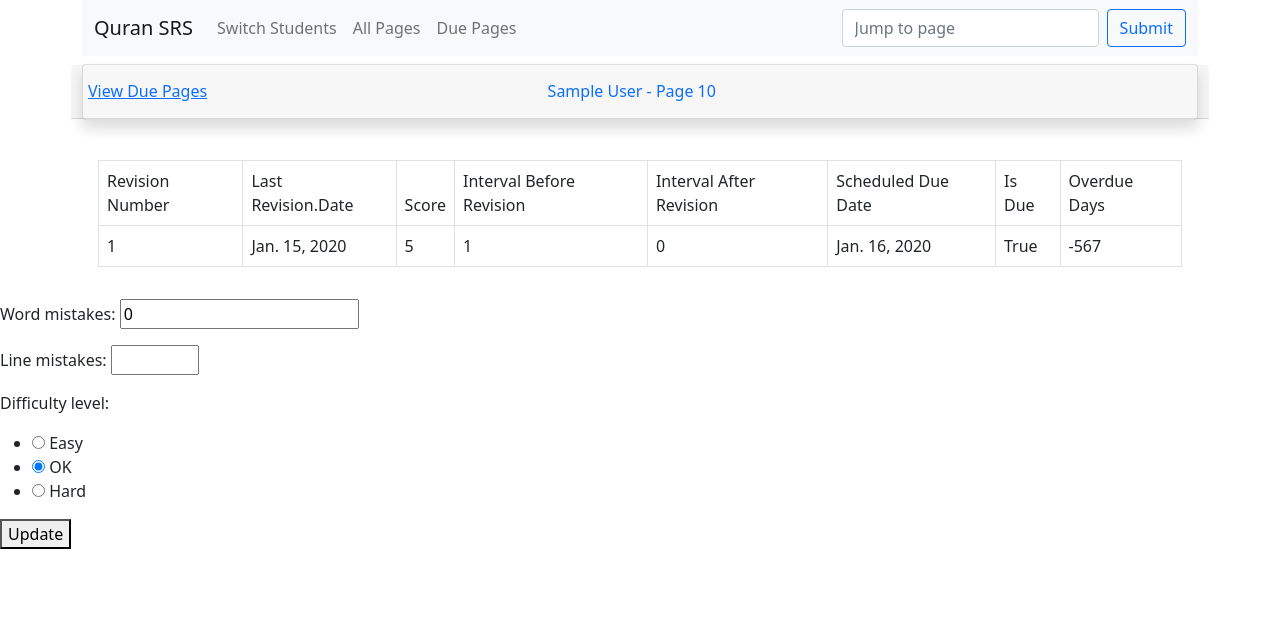
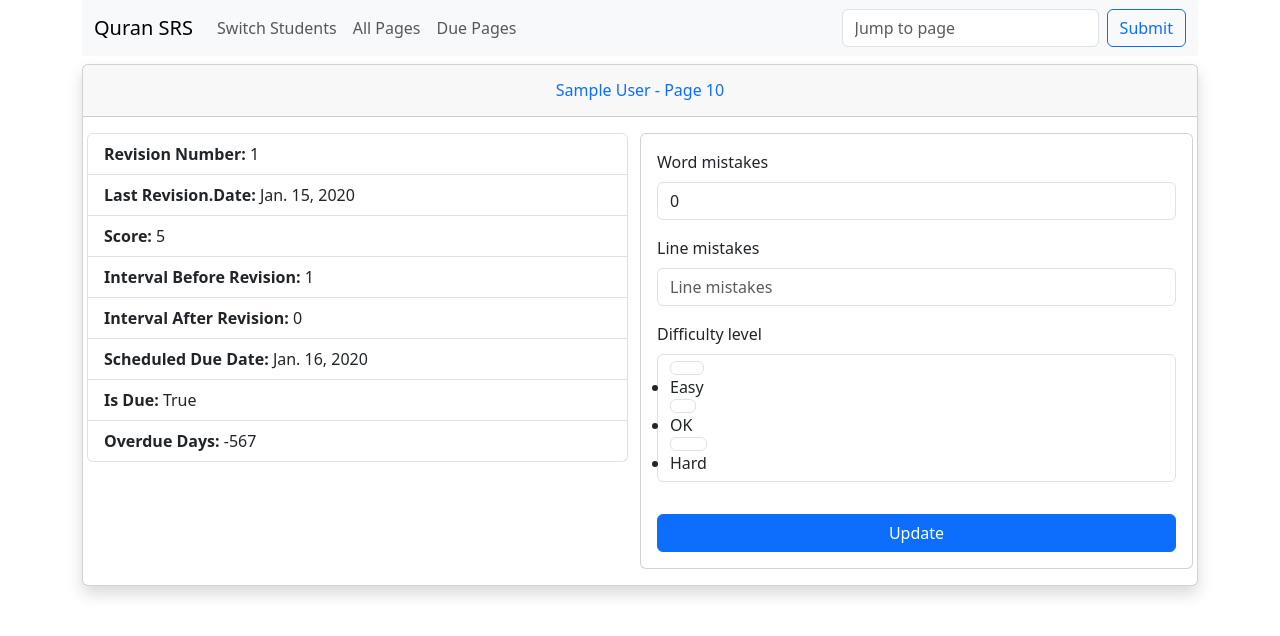
Before and after one commit to siraj-samsudeen/quran-srs, a Django app: page /student/1/page/10/10/ in a window 1280 px wide. Shown: the top 636 px of the page. Run offline with Django 3.2, Linux system fonts and the light colour scheme; a user stored in the database is signed in; tables that the repository leaves empty hold one stand-in row (values such as "Sample post"); some libraries are stand-ins or nearby versions.

Commit message:
install django-bootstrap-v5, refactor page_entry and use bootstrap styling for form

```diff
--- a/core_app/templates/base.html
+++ b/core_app/templates/base.html
@@ -1,4 +1,4 @@
-{% load static %}
+{% load static bootstrap5 %}
 <!DOCTYPE html>
 <html lang="en">
   <head>
@@ -8,12 +8,7 @@
       content="width=device-width, initial-scale=1, shrink-to-fit=no"
     />
     <title>{% block title %}{% endblock title %}</title>
-    <link
-      href="https://cdn.jsdelivr.net/npm/bootstrap@5.0.2/dist/css/bootstrap.min.css"
-      rel="stylesheet"
-      integrity="sha384-EVSTQN3/azprG1Anm3QDgpJLIm9Nao0Yz1ztcQTwFspd3yD65VohhpuuCOmLASjC"
-      crossorigin="anonymous"
-    />
+    {% bootstrap_css %}
     <link
       rel="stylesheet"
       type="text/css"
@@ -39,11 +34,7 @@
     </div>
 
     <script src="https://code.jquery.com/jquery-3.6.0.min.js"></script>
-    <script
-      src="https://cdn.jsdelivr.net/npm/bootstrap@5.0.2/dist/js/bootstrap.bundle.min.js"
-      integrity="sha384-MrcW6ZMFYlzcLA8Nl+NtUVF0sA7MsXsP1UyJoMp4YLEuNSfAP+JcXn/tWtIaxVXM"
-      crossorigin="anonymous"
-    ></script>
+    {% bootstrap_javascript %}
     <script
       type="text/javascript"
       src="https://cdn.datatables.net/v/bs5/dt-1.10.25/datatables.min.js"
--- a/core_app/templates/page_entry.html
+++ b/core_app/templates/page_entry.html
@@ -1,61 +1,32 @@
 {% extends 'base.html' %}
-{% load static %}
-{% load custom_format %}
-{% block title %} Enter Revision Data {% endblock title %} {% block content %}
-<div class="card shadow mb-4">
-    <div class="row card-header py-3">
-        <table width="100%">
-            <tr>
-                <td>
-                    <h6 class="m-0">
-                        <a href="{% url 'page_due' student_id=student.id %}">View Due Pages</a>
-                    </h6>
-                </td>
-                <td>
-                    <h6 class="m-0 font-weight-bold text-primary">
-                        {{student.name}} - Page {{page}}
-                    </h6>
-                </td>
-            </tr>
-        </table>
-    </div>
-</div>
-{% if not new_page %}
-<div class="card-body">
-    <div class="table-responsive">
-        <table class="table table-bordered" width="100%" cellspacing="0">
-            <thead>
-                <tr>
-                    {% for key in page_summary.keys %}
-                    <td>
-                      {{key | format_title}}
-                    </td>
-                    {% endfor %}
+<!-- protect -->
+{% load custom_format bootstrap5 %}
+<!-- protect -->
+{% block title %}Enter Revision Data {% endblock title %}
+<!-- protect -->
+{% block content %}
 
-
-                </tr>
-            </thead>
-            <tbody>
-                <tr>
-                    {% for value in page_summary.values %}
-                    <td>{{ value }}</td>
-                    {% endfor %}
-                </tr>
-            </tbody>
-        </table>
-
-    </div>
-
-
-</div>
-{% endif %}
+<div class="card shadow">
+  <div class="card-header">
+    <h6 class="m-0 font-weight-bold text-primary text-center py-2">
+      {{student.name}} - Page {{page}}
+    </h6>
+  </div>
+  <div class="card-body row">
+    <ul class="col-md-6 list-group mb-1">
+      {% for stat_name, stat_value in page_summary.items %}
+      <li class="list-group-item">
+        <b>{{stat_name | format_title}}:</b> {{stat_value}}
+      </li>
+      {% endfor %}
+    </ul>
+    <form action="." method="POST" class="col-md-6 card card-body">
+      {% csrf_token %}
+      <!-- protect -->
+      {% bootstrap_form form %}
+      <button class="btn btn-primary">Update</button>
+    </form>
+  </div>
 </div>
 
-<form action="." method="POST">
-    {% csrf_token %} {{ form.as_p }}
-    <p><button>Update</button></p>
-</form>
-
-
-
 {% endblock content %}
--- a/project/settings.py
+++ b/project/settings.py
@@ -42,6 +42,7 @@
     "django.contrib.staticfiles",
     "core_app",
     "django_extensions",
+    "bootstrap5",
 ]
 
 MIDDLEWARE = [
--- a/requirements.txt
+++ b/requirements.txt
@@ -46,3 +46,4 @@
 pytest-watch==4.2.0
 python-dotenv==0.19.0
 PyYAML==5.4.1
+django-bootstrap-v5==1.0.5
```
Also changed, not shown: project/settings_dev.py (+2 -21 lines).
